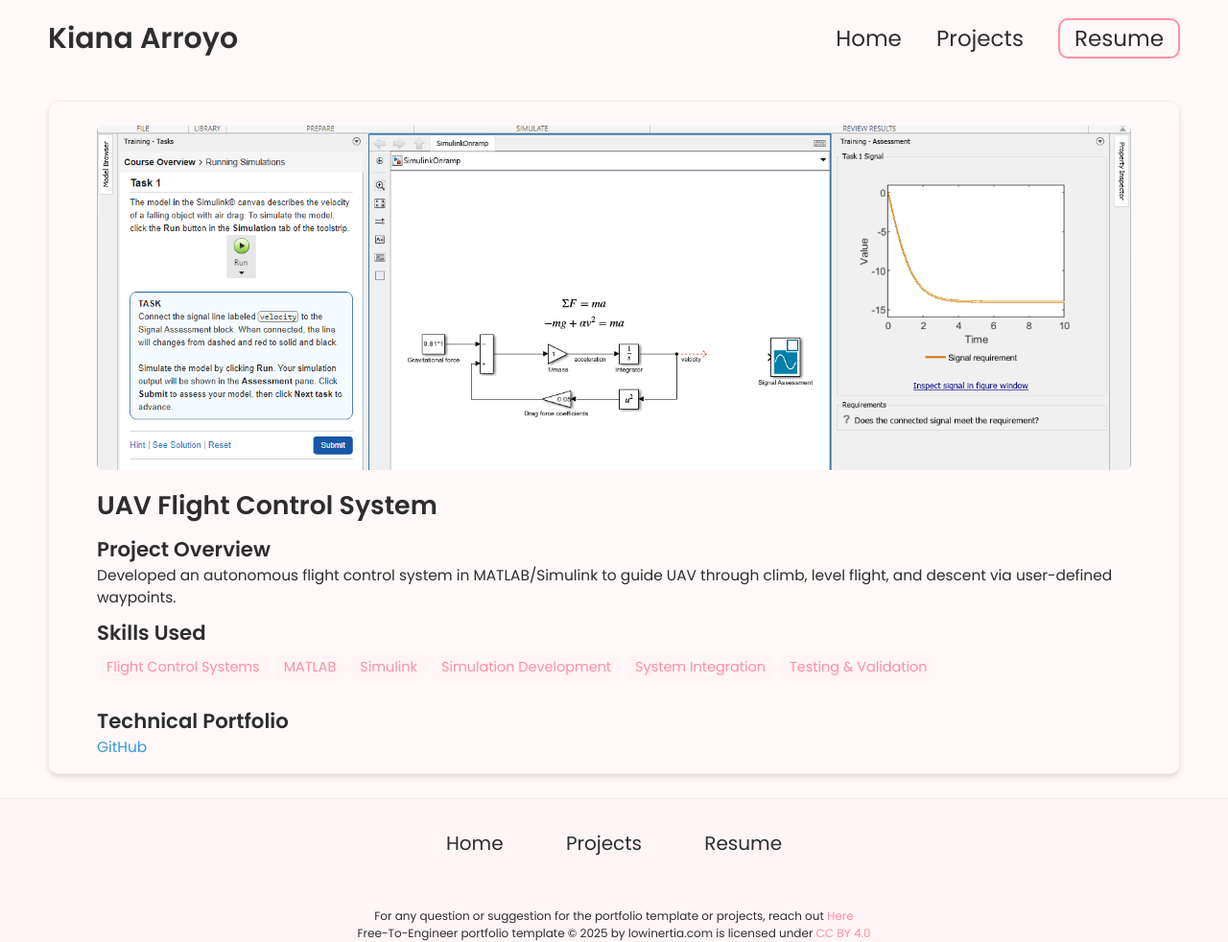
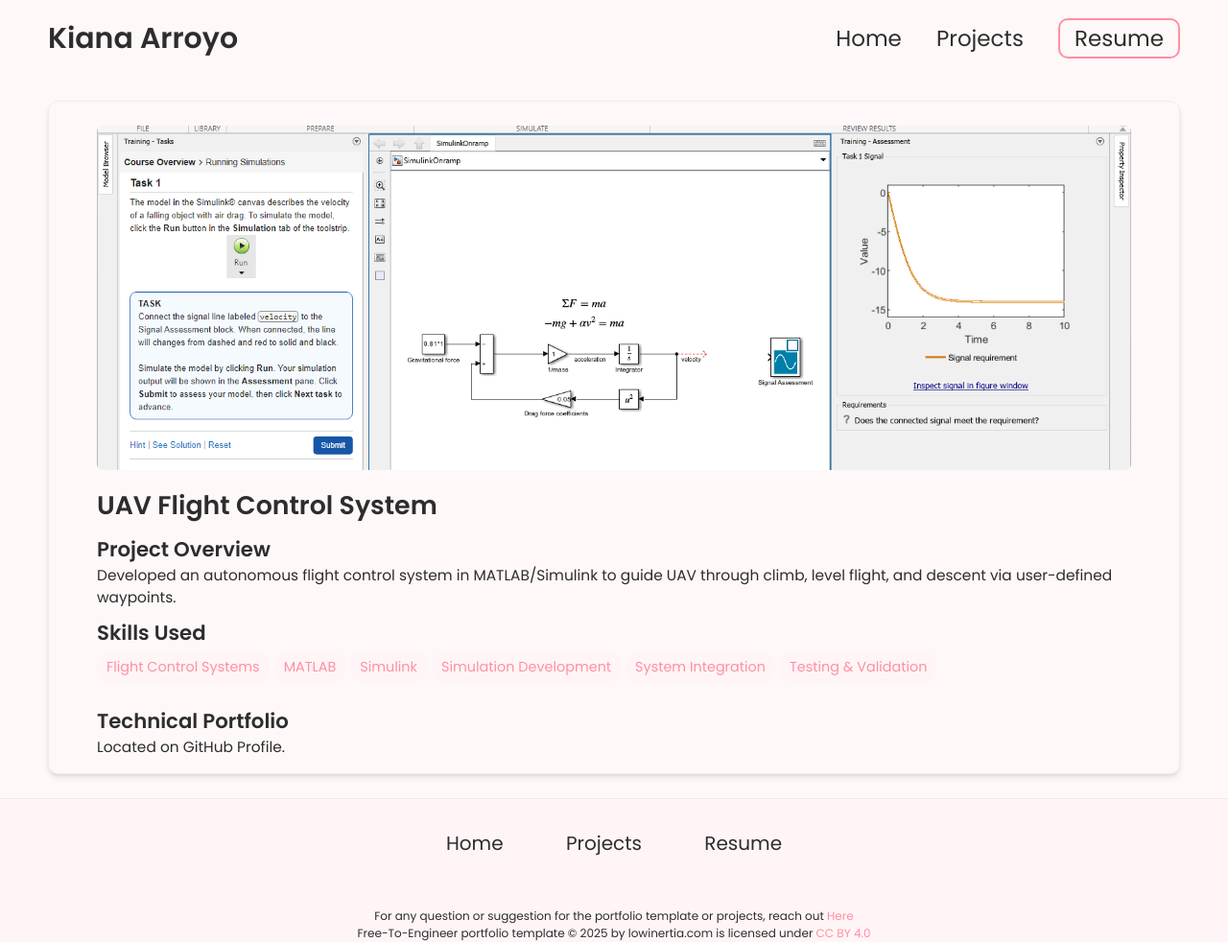
Before and after one commit to oirroyo/oirroyo.github.io, a Jekyll site: the page built from _projects/UAVFCS/index.md, in a window 1280 px wide. Shown: the whole page at 96% size. Built offline with Jekyll 4.4.1, drawn with Linux system fonts in a browser that asks for light colours.

Commit message:
Update index.md

```diff
--- a/_projects/UAVFCS/index.md
+++ b/_projects/UAVFCS/index.md
@@ -12,4 +12,4 @@ skills:
 main-image: /simulink-onramp.png
 ---
 ## Technical Portfolio
-[GitHub](github.com/oirroyo/UAVFCS)
+Located on GitHub Profile.
```
